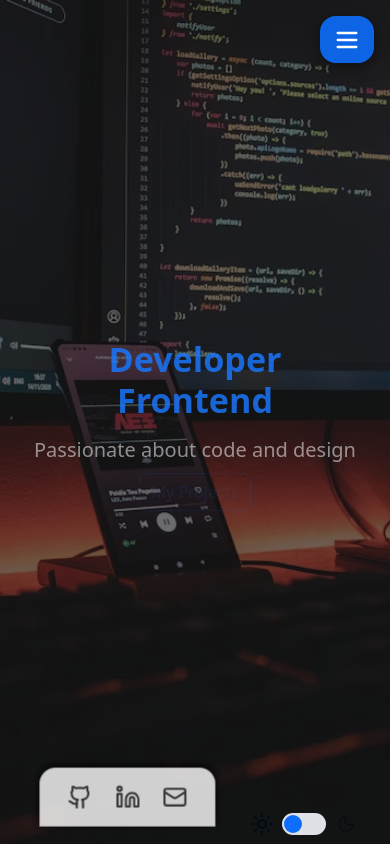
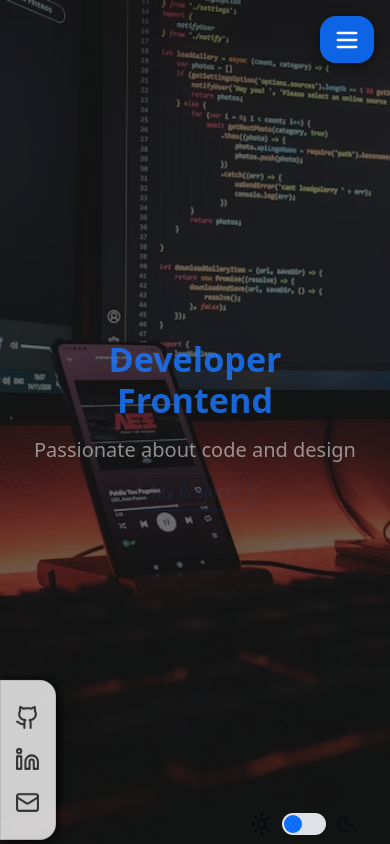
Before and after one commit to LautaroLeall/Portafolio-LLDP, a React (Vite) app: page / in a window 390 px wide. Shown: the top 844 px of the page. Built offline with nearby package versions, Linux system fonts and the light colour scheme.

Commit message:
Mejora en reponsive para Networks

```diff
--- a/src/components/Networks.jsx
+++ b/src/components/Networks.jsx
@@ -1,5 +1,6 @@
 // src/components/Networks.jsx
 import React from 'react'
+// Icons
 import { Github, Linkedin, Mail } from 'lucide-react'
 import '../styles/networks.css'
 
@@ -16,7 +17,7 @@ const socialLinks = [
     },
     {
         icon: <Mail size={25} />,
-        href: 'mailto:lautaro.leall@gmail.com',
+        href: 'mailto:lautaroleal4@gmail',
         label: 'Email',
     },
 ]
--- a/src/styles/networks.css
+++ b/src/styles/networks.css
@@ -52,20 +52,16 @@ body.dark .icon-link {
 }
 
 /* RESPONSIVE */
-@media (max-width: 426px) {
+@media (max-width: 768px) {
     .social-bar {
-        transform: rotate(-90deg);
-        top: 84%;
-        left: 25%;
+        top: 90%;
     }
 
-
     .icon-link {
-        padding: 0.5rem;
-        transform: rotate(90deg);
+        padding: 0.4rem;
     }
 
     .social-bar li {
-        margin: 0.4rem 0;
+        margin: 0.3rem 0;
     }
 }
```
